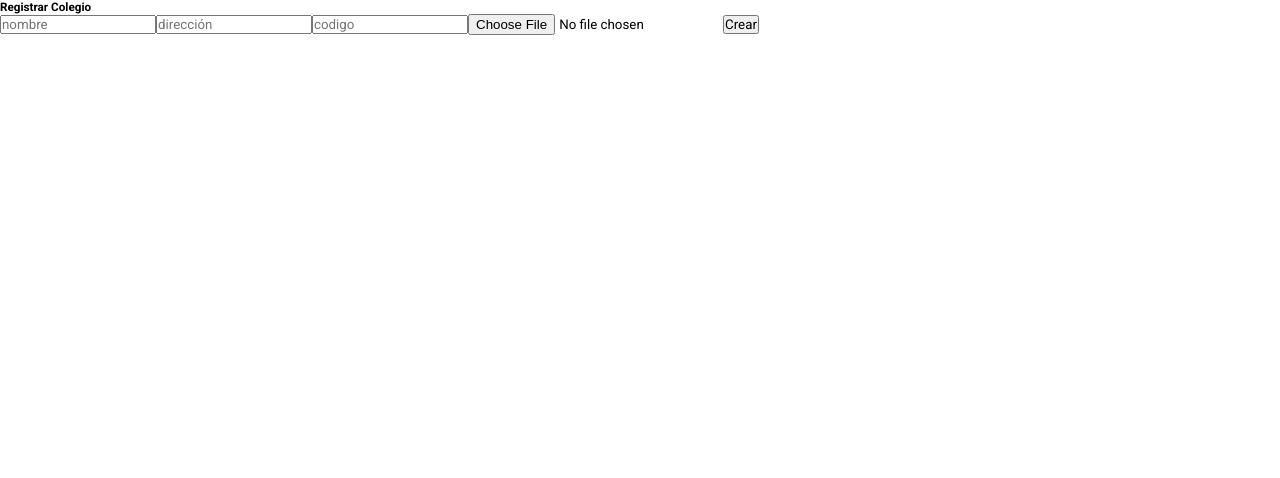
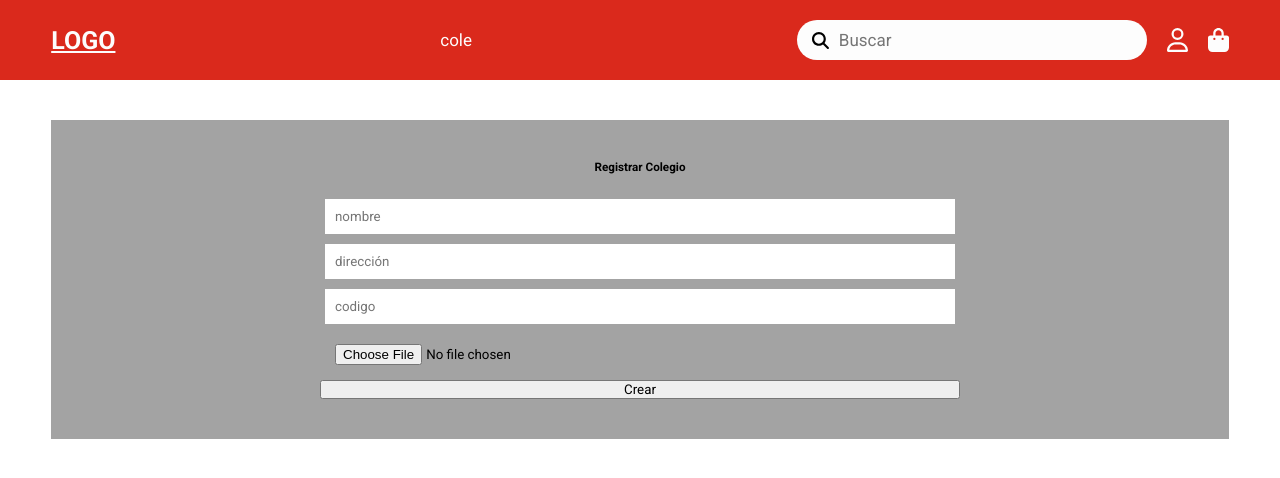
Before and after one commit to migueljarecca/escolar-plus, a React (Vite) app in the folder client/: page /school/register in a window 1280 px wide. Shown: the top 478 px of the page. Built offline with nearby package versions, Linux system fonts and the light colour scheme.

Commit message:
se termina el crud de colegio ingresando datos desde el lado del cliente, ademas se da estilos basicos

```diff
--- a/client/src/App.css
+++ b/client/src/App.css
@@ -175,3 +175,27 @@ html {
   width: 17vw;
   margin: auto;
 }
+
+/* -------------------REGISTER SCHOOL PAGE --------------------*/
+
+.container-form-school {
+  display: flex;
+  flex-direction: column;
+  margin: 12rem 4%;
+  padding: 4rem;
+  align-items: center;
+  background: #a3a3a3;
+}
+
+.form-school {
+  display: flex;
+  flex-direction: column;
+  width: 50vw;
+  padding-top: 2rem;
+}
+
+.form-school input {
+  margin: .5rem;
+  padding: 1rem;
+  border: none;
+}
--- a/client/src/App.jsx
+++ b/client/src/App.jsx
@@ -14,8 +14,6 @@ import { Provider } from 'react-redux'
     email: '',
     password: '',
   }
-
-
 
 function App() {
 
--- a/client/src/components/SchoolCard.jsx
+++ b/client/src/components/SchoolCard.jsx
@@ -1,8 +1,13 @@
 import { NavLink } from 'react-router-dom';
-import insignia from '../images/manuel-prado.png';
-// import { insignia } from '/src/images/insignia.png';
+import { useSchool } from '../hooks/useSchool';
 
 export const SchoolCard = ({ school }) => {
+
+    const { handlerRemoveSchool } = useSchool();
+
+    const onSelectedSchool = (id) => {
+        handlerRemoveSchool(id);
+    }
 
     return (
 
@@ -16,12 +21,16 @@ export const SchoolCard = ({ school }) => {
                 <NavLink to={"/school/update/" + school.id}> Actualizar</NavLink>
 
                 <button
-                    type='submit'>
+                    type='submit'
+                    onClick={() => onSelectedSchool(school.id)}
+                    >
                     Eliminar
                 </button>
 
                 <NavLink to={"/uniforms"}>Ver Catálogo </NavLink>
+
             </div>
+
             <div className="div-img">
                 <img src={`data:${school.image.mime};base64,${school.image.content}`} alt={school.image.name} />
             </div>
--- a/client/src/components/SchoolForm.jsx
+++ b/client/src/components/SchoolForm.jsx
@@ -42,22 +42,23 @@ export const SchoolForm = ({ schoolSelected }) => {
             formData.append('file', file);
         }
 
-        if (schoolSelected.id == null) {
+        if (schoolSelected.id == 0) {
             //Enviamos al hook useSchool
             handlerAddSchool(formData);
         } else {
             handlerUpdateSchool(formData, schoolSelected.id);
+            //Debugger para ver los datos
             for (let [key, value] of formData.entries()) {
                 console.log(key, value);
               }
         }
-
+        setSchoolForm(initialSchoolForm);
         setFile(null);
     }
 
     return (
         <>
-            <form onSubmit={onSubmitSchoolChange}>
+            <form className="form-school" onSubmit={onSubmitSchoolChange}>
 
                 <input
                     type="text"
--- a/client/src/components/UserRow.jsx
+++ b/client/src/components/UserRow.jsx
@@ -25,12 +25,14 @@ export const UserRow = ({ id, name, lastname, email, handlerSelectUser, handlerR
                         Actualizar
                     </button>
                 </th>
-                <th><button
+                <th>
+                    <button
                         type="submit"
                         onClick={() => onSelectedIdUser(id) }
                         >
                         Eliminar
-                    </button></th>
+                    </button>
+                </th>
             </tr>
         </>
     )
--- a/client/src/pages/RegisterSchoolPage.jsx
+++ b/client/src/pages/RegisterSchoolPage.jsx
@@ -24,14 +24,14 @@ export const RegisterSchoolPage = () => {
 
     return (
         <>
-            {/* <Header /> */}
+            <Header />
 
-            <div className="container-form-School">
+            <div className="container-form-school">
                 <h3>{schoolSelected.id > 0 ? 'Editar' : 'Registrar'} Colegio</h3>
 
+
+                <SchoolForm schoolSelected={schoolSelected}></SchoolForm>
             </div>
-
-            <SchoolForm schoolSelected={schoolSelected}></SchoolForm>
 
         </>
     )
```
Also changed, not shown: 2 other files (tests, documents, lock files or other folders).
